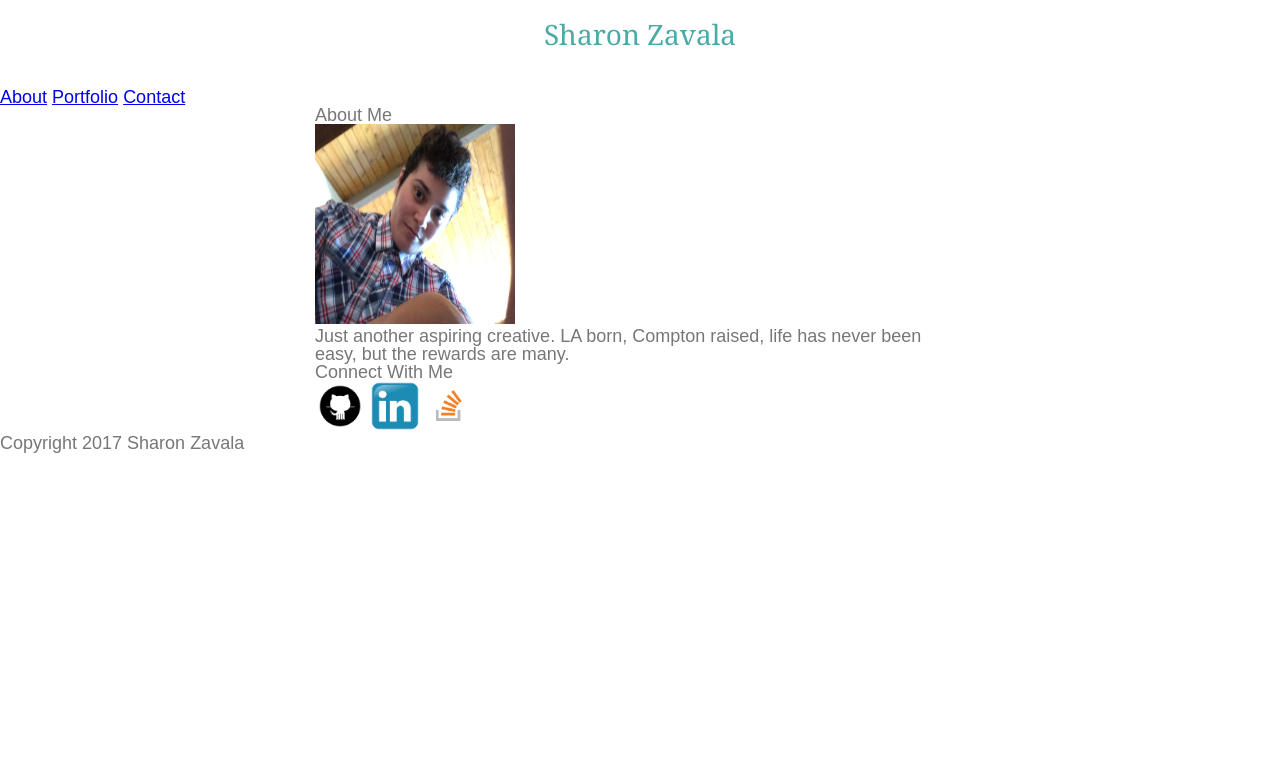
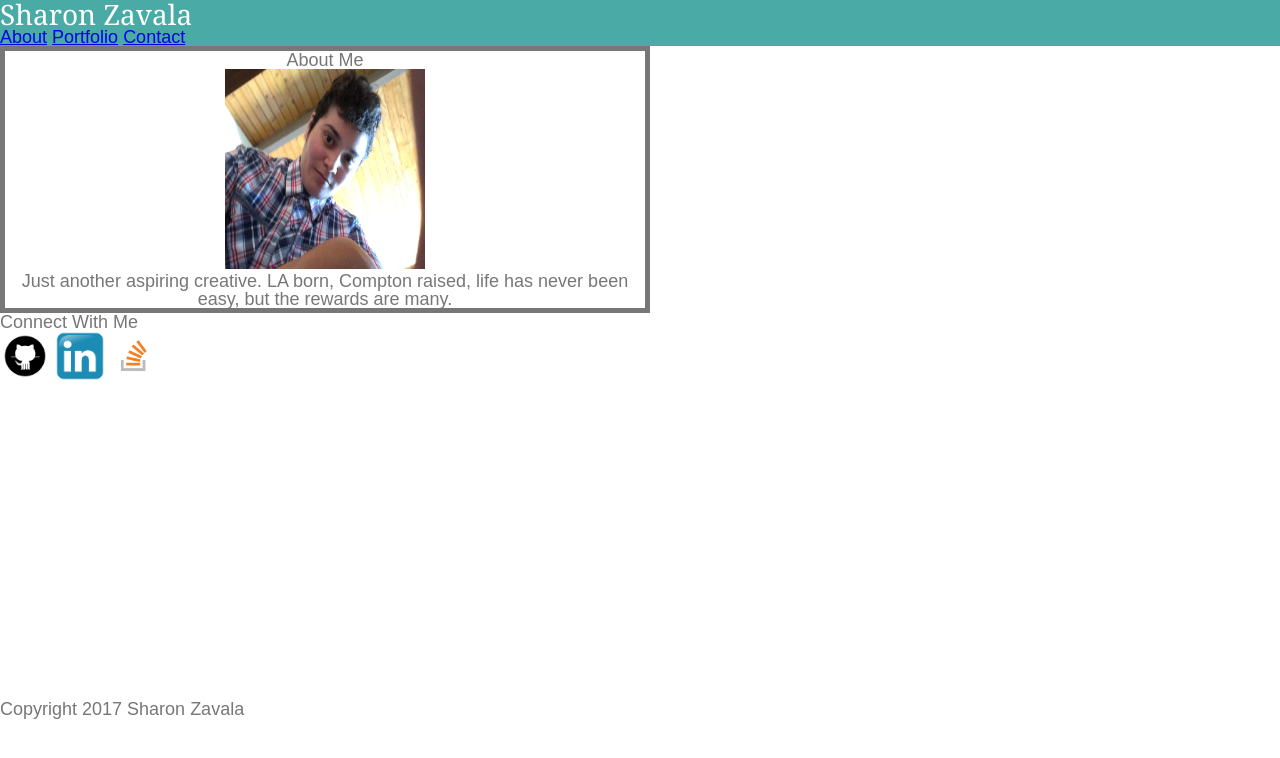
Before and after one commit to rustyicon/Basic_Portfolio, a plain HTML site: page index.html in a window 1280 px wide. Drawn offline with Linux system fonts and the light colour scheme.

Commit message:
stagnant

```diff
--- a/assets/css/style.css
+++ b/assets/css/style.css
@@ -9,35 +9,43 @@ body{
 }
 
 header {
-	background: #ffffff;
+	background:#4aaaa5;
 	border-color: #cccccc;
 	position:relative;
 }
 
 h1 {
-	padding: 20px;
-	margin:0;
-	margin-bottom: 20px;
 	font-size: 28px;
-	color: #4aaaa5;
+	color: white;
 	font-family: Georgia, Times, 'Times New Roman', serif;
-	text-align: center;
 	border: box;
 }
 
+#page-nav,	{
+	display: inline;
+	float:right;
+}
+
 .container {
+	float:left;
 	width:650px;
 	margin: 0 auto;
 }
-
-#page-nav,	{
-	position:absolute;          SS
-}
-
-
-#id{
+#bio {
 	text-align: center;
 	border-style: solid;
 	border-width: 5px;
 	position: inside;
 }
+
+#connect {
+	float:left;
+}
+
+footer {
+    position: absolute;
+    left: 0;
+    bottom: 0;
+    height: 100px;
+    width: 100%;
+}
--- a/index.html
+++ b/index.html
@@ -13,7 +13,7 @@
 		<header>
 			<h1>Sharon Zavala</h1>
 
-				<div id="page nav">
+				<div id="page-nav">
 					<a  href="index.html">About</a>
 					<a href="portfolio.html">Portfolio</a>
 					<a href="contact.html">Contact</a>
```
